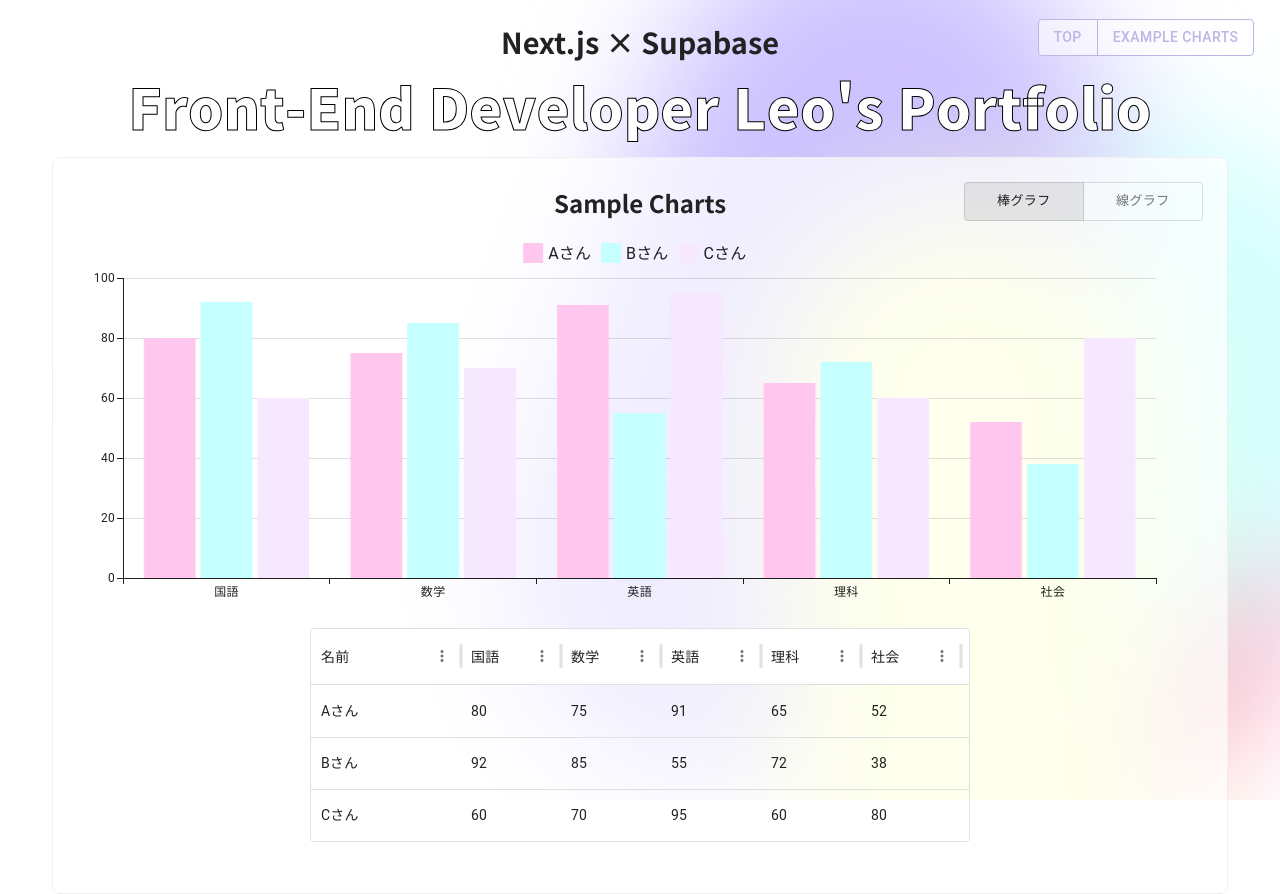
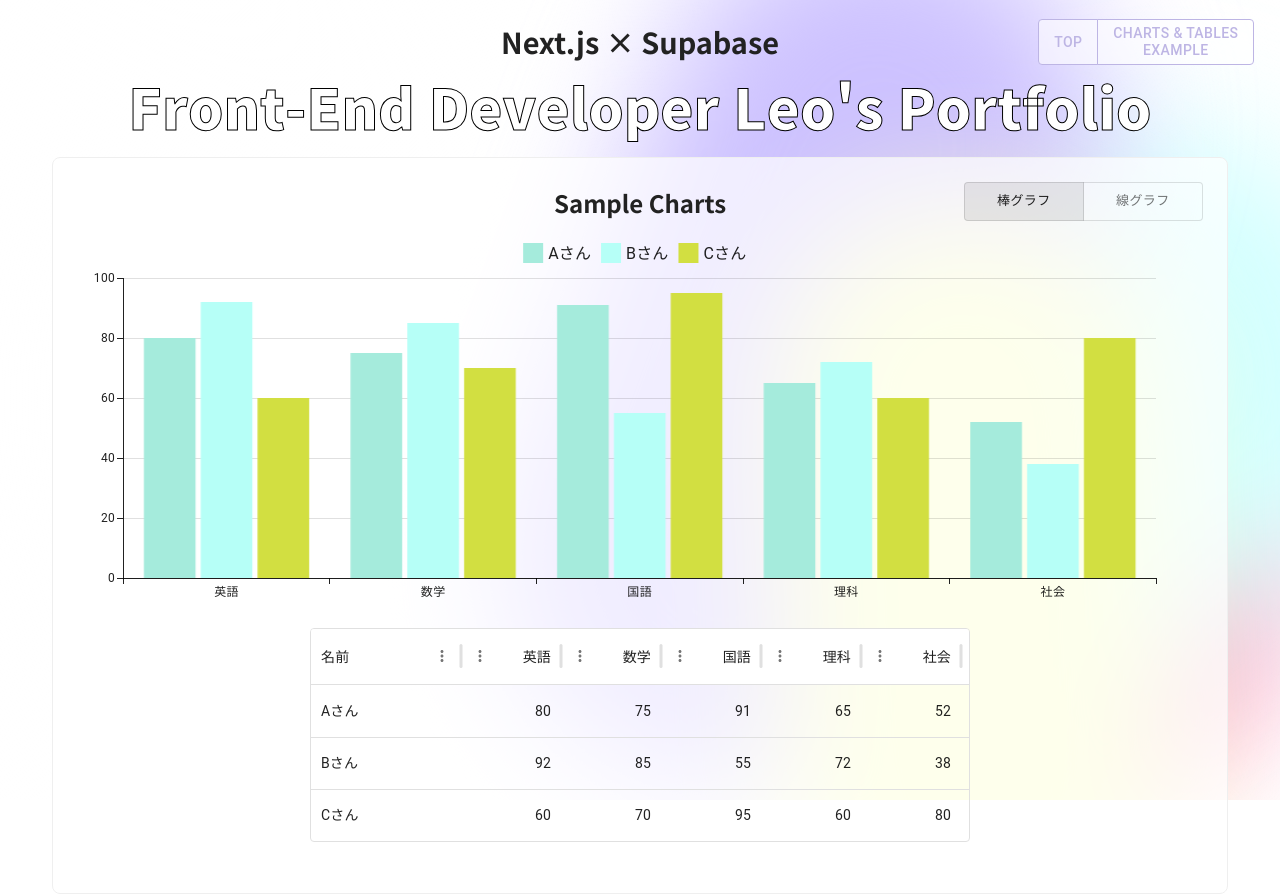
Before and after one commit to tagche/supabase-vercel-nextjs-portfolio, a Next.js app: page /chart in a window 1280 px wide. Built offline with nearby package versions, Linux system fonts and the light colour scheme.

Commit message:
muiデータのグローバルステート化

```diff
--- a/app/chart/page.tsx
+++ b/app/chart/page.tsx
@@ -2,6 +2,8 @@
 
 import * as React from 'react'
 import { useState } from 'react'
+import { useRecoilValue } from 'recoil'
+import { barChartsParamsAtom, curriculumStateAtom } from '@/atoms/atoms'
 import Stack from '@mui/material/Stack'
 import Box from '@mui/material/Box'
 import ToggleButtonGroup from '@mui/material/ToggleButtonGroup'
@@ -13,142 +15,13 @@
 import OpeningAnim from '../top/openingAnim'
 import ChartTable from './table'
 
-
 const colors = ['#FF97C3', '#A5EBDC', '#CDC2FF']
-const colorsLite = ['#FFC6EE', '#c5ffff', '#f5e8ff']
-
-const barChartsParams = {
-    // 英数国理社
-    series: [
-        { id: 1, data: [80, 75, 91, 65, 52], label: 'Aさん' },
-        { id: 2, data: [92, 85, 55, 72, 38], label: 'Bさん' },
-        { id: 3, data: [60, 70, 95, 60, 80], label: 'Cさん' },
-    ],
-    height: 400,
-}
-
-const dates = [
-    new Date(2021, 1, 26),
-    new Date(2021, 1, 27),
-    new Date(2021, 1, 28),
-    new Date(2021, 1, 29),
-    new Date(2021, 2, 1),
-    new Date(2021, 2, 2),
-    new Date(2021, 2, 3),
-    new Date(2021, 2, 4),
-    new Date(2021, 2, 5),
-    new Date(2021, 2, 8),
-    new Date(2021, 2, 9),
-    new Date(2021, 2, 10),
-    new Date(2021, 2, 11),
-    new Date(2021, 2, 12),
-    new Date(2021, 2, 16),
-    new Date(2021, 2, 17),
-    new Date(2021, 2, 18),
-    new Date(2021, 2, 19),
-    new Date(2021, 2, 22),
-    new Date(2021, 2, 23),
-]
-
-const openPrice = [
-    35.14,
-    32.97,
-    39.54,
-    36.61,
-    35.33,
-    34.1,
-    32.39,
-    32.58,
-    32.61,
-    37.22,
-    36.9,
-    38.15,
-    35.79,
-    33.36,
-    30.02,
-    27.99,
-    24.99,
-    27.02,
-    29.96,
-    25.96
-]
-const highPrice = [
-    36.87,
-    45,
-    42,
-    38.01,
-    35.62,
-    34.2,
-    32.95,
-    33.18,
-    35.2,
-    39.22,
-    38.26,
-    38.24,
-    35.98,
-    33.65,
-    30.44,
-    29.73,
-    26.31,
-    29.96,
-    30.19,
-    27.46
-]
-const lowPrice = [
-    30.32,
-    32.25,
-    33.1,
-    36,
-    32.58,
-    36.5,
-    31.38,
-    31.05,
-    31.75,
-    40,
-    43.13,
-    46,
-    46.61,
-    38.34,
-    36.3,
-    27,
-    24.5,
-    26.9,
-    27.54,
-    28
-]
-
-const lineChartsParams = {
-    series: [
-        {
-            label: 'Open Price',
-            data: openPrice,
-            showMark: false,
-            id: 'open'
-        },
-        {
-            label: 'High Price',
-            data: highPrice,
-            showMark: false,
-            id: 'high'
-        },
-        {
-            label: 'Low Price',
-            data: lowPrice,
-            showMark: false,
-            id: 'low'
-        },
-
-    ],
-    height: 400,
-}
-
-
-const dateFormatter = (date: Date) => (date.getMonth() + 1).toString() + "/" + date.getDate().toString()
+const colorsLite = ['#A5EBDC', '#B6FFF7', '#D2DF41']//'#67D2BB',
 
 export default function ElementHighlights() {
     const [chartType, setChartType] = useState('bar')
-    const [stateOpenPrice, setOpenPrice] = useState(null)
-    const [stateBarData, setBarData] = useState(barChartsParams)
+    const barChartsParams = useRecoilValue(barChartsParamsAtom);
+    const curriculumState = useRecoilValue(curriculumStateAtom);
 
     const handleChartType = (event: any, newChartType: string) => {
         if (newChartType !== null) {
@@ -194,17 +67,15 @@
 
                             {chartType === 'line' && (
                                 <LineChart
-                                    {...lineChartsParams}
+                                    {...barChartsParams}
                                     yAxis={[{
                                         label: 'Stock chart ($USD)',
                                     }]}
                                     xAxis={[{
-                                        data: dates,
-                                        label: 'Date',
-                                        scaleType: 'time',
-                                        valueFormatter: dateFormatter,
+                                        data: curriculumState,
+                                        scaleType: 'point',
                                     }]}
-                                    series={lineChartsParams.series.map((series, i) => ({
+                                    series={barChartsParams.series.map((series, i) => ({
                                         ...series,
                                         area: (i == 2 ? true : false),
                                         color: colors[i],
@@ -234,7 +105,7 @@
                                 <BarChart
                                     {...barChartsParams}
                                     xAxis={[{
-                                        data: ["国語", "数学", "英語", "理科", "社会"],
+                                        data: curriculumState,
                                         scaleType: 'band',
                                     }]}
                                     series={barChartsParams.series.map((series, i) => ({
@@ -245,7 +116,7 @@
                                 />
                             )}
 
-                            <ChartTable series={barChartsParams.series}></ChartTable>
+                            <ChartTable></ChartTable>
                         </Box>
                     </Stack>
                 </div>
--- a/app/chart/table.tsx
+++ b/app/chart/table.tsx
@@ -1,29 +1,23 @@
 import * as React from 'react'
-import { DataGrid, GridColDef, GridEditModes } from '@mui/x-data-grid'
-import TextField from '@mui/material/TextField'
+import { useRecoilValue } from 'recoil'
+import { DataGrid, GridColDef, GridRowsProp } from '@mui/x-data-grid'
+import { barChartsParamsAtom, curriculumStateAtom } from '@/atoms/atoms'
 
-const columns: GridColDef[] = [
-    { field: 'label', headerName: '名前', width: 150 },
-    { field: "type1", headerName: '国語', width: 100 },
-    { field: 'type2', headerName: '数学', width: 100 },
-    { field: 'type3', headerName: '英語', width: 100 },
-    { field: 'type4', headerName: '理科', width: 100 },
-    { field: 'type5', headerName: '社会', width: 100 },
-]
-const setInputElem = (val) => {
-    return (
-        <TextField
-            label="Size"
-            id="outlined-size-small"
-            defaultValue={val}
-            size="small"
-        />
-    )
-}
+export default function ChartTable() {
+    const barChartsParams = useRecoilValue(barChartsParamsAtom);
+    const curriculumState = useRecoilValue(curriculumStateAtom);
 
-export default function ChartTable(props: any) {
-    let splitData = new Array
-    props.series.map((e: any) => {
+    const columns: GridColDef[] = [
+        { field: 'label', headerName: '名前', width: 150, editable: true },
+        { field: "type1", headerName: curriculumState[0], width: 100, editable: true, type: 'number' },
+        { field: 'type2', headerName: curriculumState[1], width: 100, editable: true, type: 'number' },
+        { field: 'type3', headerName: curriculumState[2], width: 100, editable: true, type: 'number' },
+        { field: 'type4', headerName: curriculumState[3], width: 100, editable: true, type: 'number' },
+        { field: 'type5', headerName: curriculumState[4], width: 100, editable: true, type: 'number' },
+    ]
+
+    let rowData = new Array
+    barChartsParams.series.map((e: any) => {
         const data = e.data.toString().split(',')
         const seriesRow = {
             id: e.id,
@@ -34,28 +28,22 @@
             type4: data[3],
             type5: data[4],
         }
-        splitData.push(seriesRow)
+        rowData.push(seriesRow)
     })
 
-    // const inputRow = {
-    //     label: elem
-    // }
-    //   splitData.push(inputRow)
+    const handleUpdate = () => {
+
+    }
 
     return (
         <div style={{ height: 'auto', width: '660px', margin: "auto" }}>
+
             <DataGrid
-                rows={splitData}
+                rows={rowData}
                 columns={columns}
-                // initialState={{
-                //     pagination: {
-                //         paginationModel: { page: 0, pageSize: 5 },
-                //     },
-                // }}
-                // pageSizeOptions={[5, 10]}
-
                 hideFooter={true}
-                editMode='cell'
+                isCellEditable={(params) => true}
+                onCellEditStop={handleUpdate}
             />
         </div>
     )
--- a/app/components/navi.tsx
+++ b/app/components/navi.tsx
@@ -12,7 +12,8 @@
     const btnStyle = {
         color: "#BDB5E4",
         borderColor: "#BDB5E4",
-        background: "rgba(255,255,255,.6)"
+        background: "rgba(255,255,255,.6)",
+        lineHeight: 1.2
     }
 
     return (
@@ -21,7 +22,7 @@
                 Top
             </Button>
             <Button href="/chart" style={btnStyle}>
-                Example Charts
+                Charts & Tables<br />Example
             </Button>
         </ButtonGroup>
 
--- a/atoms/atoms.tsx
+++ b/atoms/atoms.tsx
@@ -9,3 +9,25 @@
     key: 'quizState',
     default: 0,
 });
+
+export type barChartTypes = {
+    series: { [key: string]: any }
+    height: number
+}
+
+export const barChartsParamsAtom = atom<barChartTypes>({
+    key: 'barChartsParamsAtom',
+    default: {
+        series: [
+            { id: 1, data: [80, 75, 91, 65, 52], label: 'Aさん' },
+            { id: 2, data: [92, 85, 55, 72, 38], label: 'Bさん' },
+            { id: 3, data: [60, 70, 95, 60, 80], label: 'Cさん' },
+        ],
+        height: 400,
+    }
+})
+
+export const curriculumStateAtom = atom<string[]>({
+    key: 'curriculumStateAtom',
+    default: ["英語", "数学", "国語", "理科", "社会"]
+})
```
